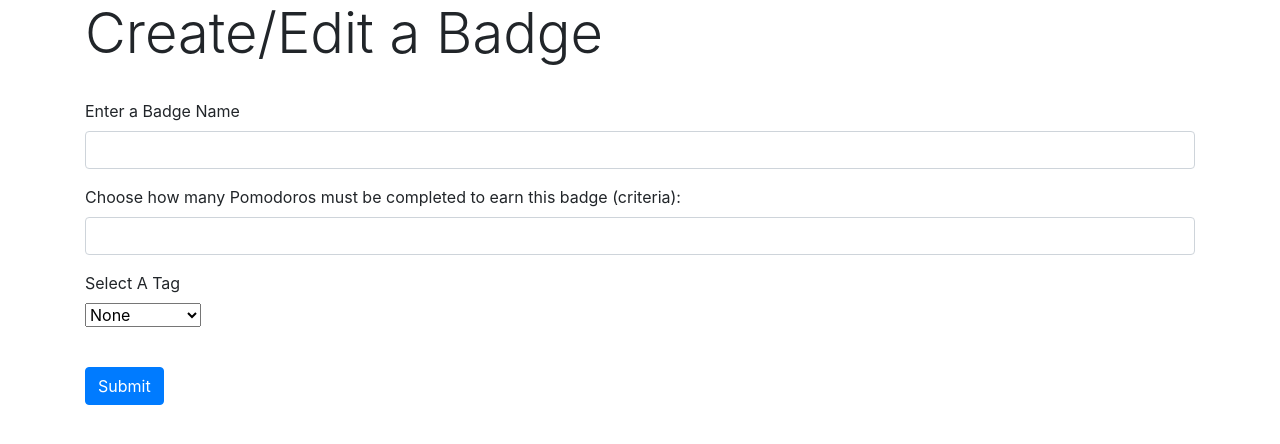
After one commit to paulscrugham/task-database, a Flask app: page /add_badge in a window 1280 px wide. The commit adds this page. Shown: the top 444 px of the page. Run offline with Flask 2, Linux system fonts and the light colour scheme; data comes from the database, SQL or seed files in the repository; data that the repository does not hold is empty; some libraries are stand-ins or nearby versions.

Commit message:
Add test template page for Badges

```diff
--- /dev/null
+++ b/website/templates/add_badge.html
@@ -0,0 +1,34 @@
+{% extends "layouts/main.html" %}
+{% block body %}
+<div class="container">
+    <h1 class="display-4">Create/Edit a Badge</h1>
+    <br>
+
+    <form class="form">
+      <div class="mb-3">
+        <label for="badge_name" class="form-label">Enter a Badge Name</label>
+        <input type="text" class="form-control" id="badge_name">
+      </div>
+
+      <div class="mb-3">
+        <label for="badge_criteria" class="form-label">Choose how many Pomodoros must be completed to earn this badge (criteria):</label>
+        <input type="number" class="form-control" id="badge_criteria">
+      </div>
+
+      <div class="mb-3">
+        <label for="badge_tag" class="form-label">Select A Tag</label>
+        <br>
+        <select id="badge_tag" class="form-select" aria-label="Select A Tag">
+            <option selected>None</option>
+            {% for item in tags %}
+            <option value="{{ item[0] }}">{{ item[1] }}</option>
+            {% endfor %}
+        </select>
+      </div>
+
+      <br>
+      <button type="submit" class="btn btn-primary">Submit</button>
+    </form>
+
+  </div>
+  {% endblock %}
--- a/website/templates/layouts/main.html
+++ b/website/templates/layouts/main.html
@@ -1,13 +1,26 @@
 <!doctype html>
 <html>
     <head>
-    <title>Project Step 0: Connect webapp to database</title>
+        <!-- Required meta tags -->
+        <meta charset="utf-8">
+        <meta name="viewport" content="width=device-width, initial-scale=1, shrink-to-fit=no">
+
+        <!-- Bootstrap CSS -->
+        <link rel="stylesheet" href="https://stackpath.bootstrapcdn.com/bootstrap/4.3.1/css/bootstrap.min.css" integrity="sha384-ggOyR0iXCbMQv3Xipma34MD+dH/1fQ784/j6cY/iJTQUOhcWr7x9JvoRxT2MZw1T" crossorigin="anonymous">
+        <!-- <script src="bootstrap-autocomplete.min.js"></script> -->
         <script src="https://code.jquery.com/jquery-3.2.1.min.js" integrity="sha256-hwg4gsxgFZhOsEEamdOYGBf13FyQuiTwlAQgxVSNgt4=" crossorigin="anonymous"></script>
+
         {% for myscript in jsscripts %}
         <script src="/static/{{myscript}}"></script>
         {% endfor %}
+        <title>Pomodoro App</title>
     </head>
     <body>
-	{{{body}}}
+        {% block body %}{% endblock %}
+        <!-- Optional JavaScript -->
+        <!-- jQuery first, then Popper.js, then Bootstrap JS -->
+        <script src="https://code.jquery.com/jquery-3.3.1.slim.min.js" integrity="sha384-q8i/X+965DzO0rT7abK41JStQIAqVgRVzpbzo5smXKp4YfRvH+8abtTE1Pi6jizo" crossorigin="anonymous"></script>
+        <script src="https://cdnjs.cloudflare.com/ajax/libs/popper.js/1.14.7/umd/popper.min.js" integrity="sha384-UO2eT0CpHqdSJQ6hJty5KVphtPhzWj9WO1clHTMGa3JDZwrnQq4sF86dIHNDz0W1" crossorigin="anonymous"></script>
+        <script src="https://stackpath.bootstrapcdn.com/bootstrap/4.3.1/js/bootstrap.min.js" integrity="sha384-JjSmVgyd0p3pXB1rRibZUAYoIIy6OrQ6VrjIEaFf/nJGzIxFDsf4x0xIM+B07jRM" crossorigin="anonymous"></script>
     </body>
 </html>
--- a/website/webapp.py
+++ b/website/webapp.py
@@ -8,9 +8,9 @@ webapp = Flask(__name__)
 @webapp.route('/hello')
 #provide a view (fancy name for a function) which responds to any requests on this route
 def hello():
-    return "Hello World!";
+    return "Hello World!"
 
-@webapp.route('/')
+@webapp.route('/dbtest')
 def index():
     db_connection = connect_to_database()
     if request.method == 'GET':
@@ -18,3 +18,23 @@ def index():
         values = execute_query(db_connection, query).fetchall()
         print(values)
     return render_template('home.html', results=values)
+
+
+@webapp.route('/show_badges')
+def show_badges():
+    db_connection = connect_to_database()
+    query = 'SELECT b.badge_id, b.name, t.name, b.criteria FROM Badges b LEFT JOIN Tags t ON b.tg_id = t.tag_id;'
+    results = execute_query(db_connection, query).fetchall()
+    print(results)
+    return render_template('show_badges.html', badges=results)
+
+
+@webapp.route('/add_badge', methods=['POST', 'GET'])
+def add_badge():
+    db_connection = connect_to_database()
+    if request.method == 'GET':
+        query = 'SELECT tag_id, name from Tags;'
+        result = execute_query(db_connection, query).fetchall()
+        print(result)
+
+        return render_template('add_badge.html', tags=result)
```
Also changed, not shown: website/templates/show_badges.html (added, +35 -0 lines). Lines whose indentation alone changed are shown as unchanged.
